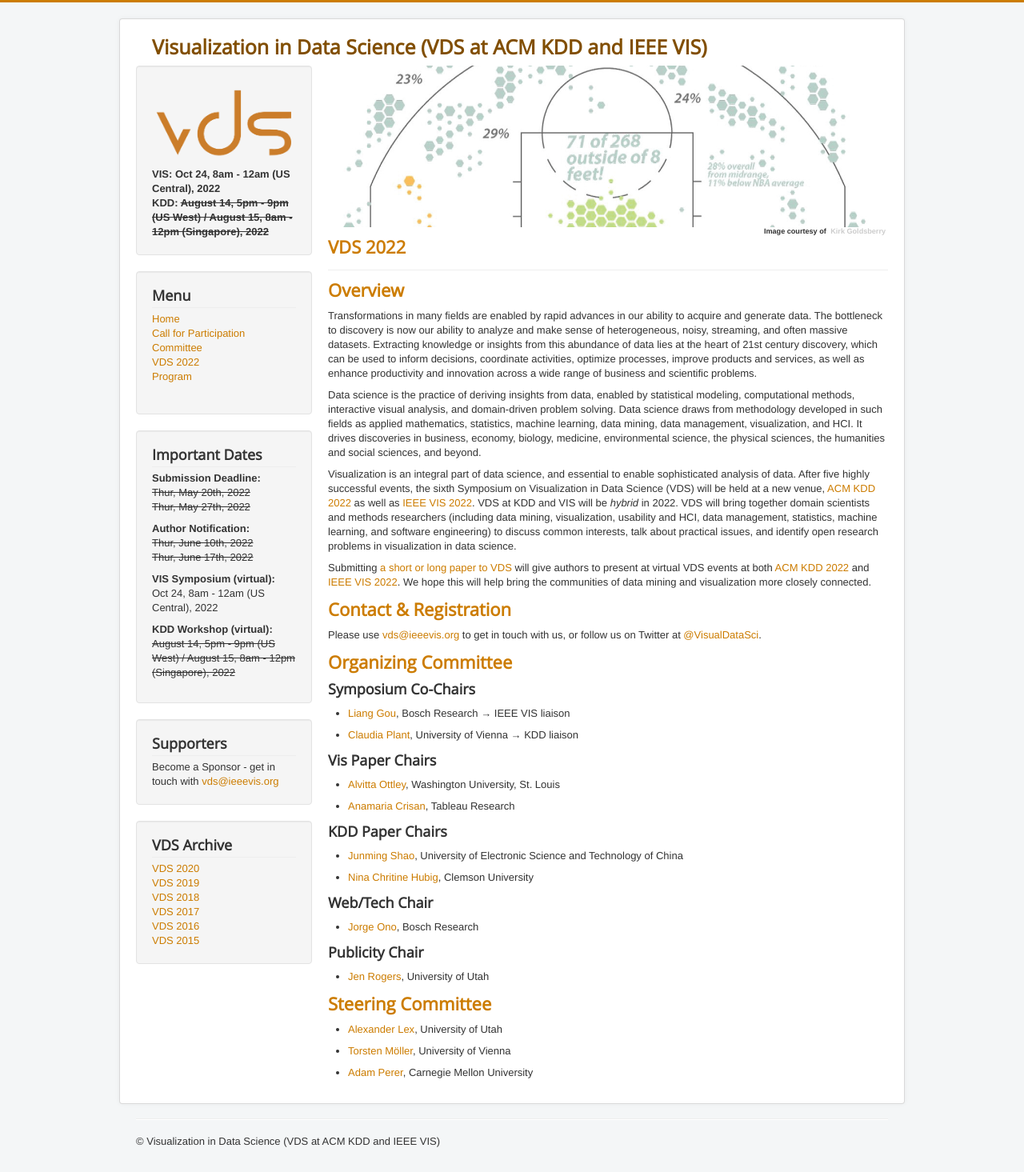
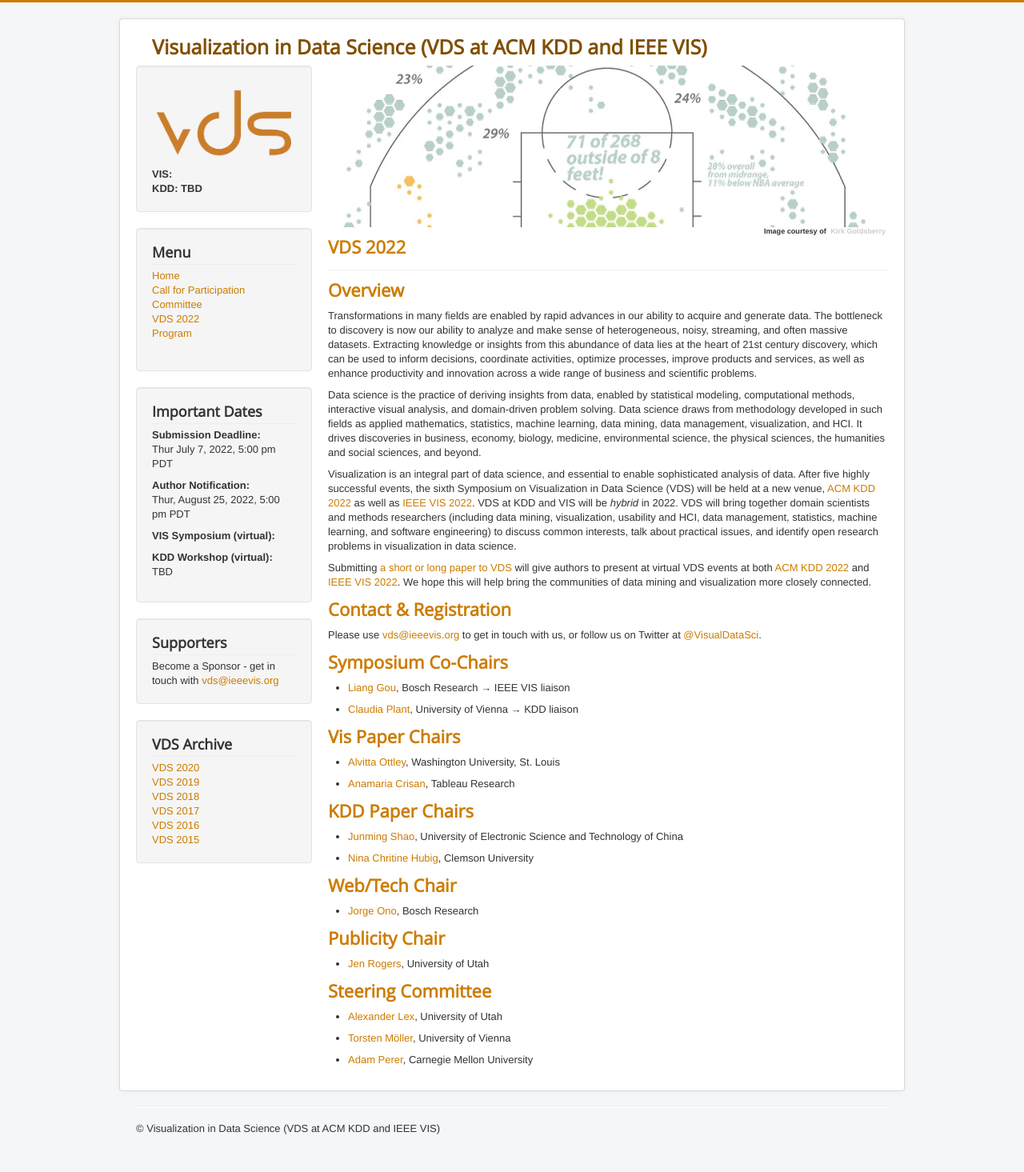
Before and after one commit to visualdatascience/2022, a Jekyll site: the page built from index.md, in a window 1280 px wide. Shown: the whole page at 80% size. Built offline with Jekyll 4.4.1, drawn with Linux system fonts in a browser that asks for light colours.

Commit message:
updating dates and committee

```diff
--- a/_config.yml
+++ b/_config.yml
@@ -5,12 +5,12 @@ description: "Visualization in Data Science (VDS at ACM KDD 2022 and IEEE VIS 20
 baseurl: "/2022"
 url: "http://www.visualdatascience.org/"
 conferenceshort: "VDS 2022"
-conferencedate: "Oct. 24 (VIS), Aug. 14 (KDD)2022  (US West) "
+conferencedate: "TBD"
 
-deadline_submission:  "<s>Thur, May 20th, 2022</s><br> <s>Thur, May 27th, 2022</s>"
-deadline_notification: "<s>Thur, June 10th, 2022</s><br> <s>Thur, June 17th, 2022</s>"
-event_date: "<s>August 14, 5pm - 9pm (US West) / August 15, 8am - 12pm (Singapore), 2022</s>"
-event2_date: "Oct 24, 8am - 12am (US Central), 2022"
+deadline_submission:  "Thur July 7, 2022, 5:00 pm PDT"
+deadline_notification: "Thur, August 25, 2022, 5:00 pm PDT"
+event_date: "TBD"
+event2_date: ""
 
 # Build settings
 markdown: kramdown
--- a/index.md
+++ b/index.md
@@ -18,28 +18,26 @@ Submitting [a short or long paper to VDS](http://www.visualdatascience.org/2022/
 
 Please use [vds@ieeevis.org](mailto:vds@ieeevis.org) to get in touch with us, or follow us on Twitter at [@VisualDataSci](https://twitter.com/VisualDataSci).
 
-## Organizing Committee
-
-### Symposium Co-Chairs
+## Symposium Co-Chairs
 
 - [Liang Gou](https://scholar.google.com/citations?user=x3VK0fAAAAAJ&hl=en), Bosch Research → IEEE VIS liaison
 
 - [Claudia Plant](https://dm.cs.univie.ac.at/team/person/59835/), University of Vienna  → KDD liaison
 
-### Vis Paper Chairs
+## Vis Paper Chairs
 - [Alvitta Ottley](http://visualdata.wustl.edu), Washington University, St. Louis
 
 - [Anamaria Crisan](https://amcrisan.github.io/), Tableau Research
 
-### KDD Paper Chairs
+## KDD Paper Chairs
 - [Junming Shao](https://dm.uestc.edu.cn/junming-shao/),  University of Electronic Science and Technology of China
 
 - [Nina Chritine Hubig](https://sites.google.com/view/dzrpt-lab/about),  Clemson University
 
-### Web/Tech Chair
+## Web/Tech Chair
 - [Jorge Ono](https://vgc.poly.edu/~jhenrique/), Bosch Research
 
-### Publicity Chair
+## Publicity Chair
 - [Jen Rogers](https://vdl.sci.utah.edu/team/rogers/), University of Utah
 
 ## Steering Committee
```
Also changed, not shown: other parts of index.md (+0 -29 lines), cfp.md (+17 -0 lines), committee.md (+1 -0 lines).
